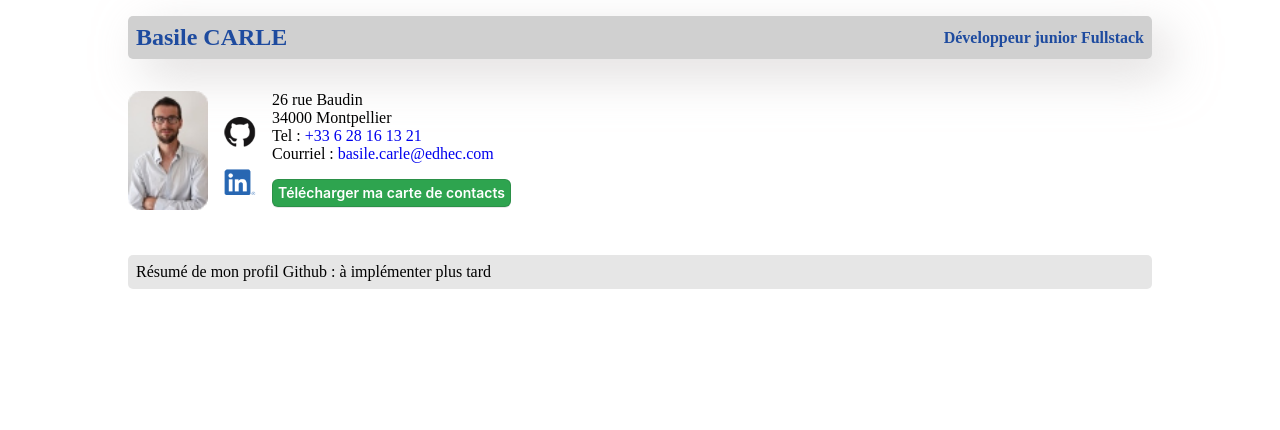
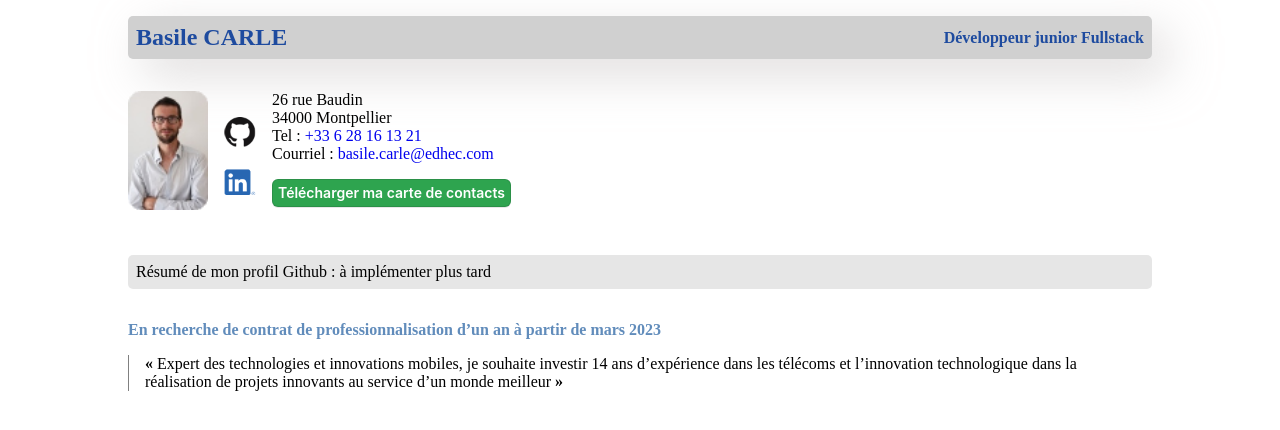
Before and after one commit to bebaile/CV-Basile-Carle, a React (Vite) app in the folder frontend/: page / in a window 1280 px wide. Shown: the top 430 px of the page. Built offline with nearby package versions, Linux system fonts and the light colour scheme.

Commit message:
rédaction objectif professionel

```diff
--- a/frontend/src/App.css
+++ b/frontend/src/App.css
@@ -133,3 +133,24 @@
   border-radius: 5px;
   box-shadow: -1rem -1rem -1rem hsla(0, 0%, 50%, 0.284);
 }
+
+/* -------- */
+
+.professional-objectives {
+  width: clamp(375px, 1024px, 100vw - 1rem);
+  min-width: 375px - 1rem;
+  max-width: 1024px;
+  margin: 1rem;
+}
+
+.professional-objectives h1 {
+  color: #618cbb;
+  font-weight: bold;
+  font-size: medium;
+  margin: 0 0 1rem 0;
+}
+
+.objectives {
+  padding: 0 1rem;
+  border-left: 1px solid gray;
+}
--- a/frontend/src/App.jsx
+++ b/frontend/src/App.jsx
@@ -2,6 +2,7 @@ import React from "react";
 import Navbar from "@components/Navbar";
 import GeneralInfo from "@components/GeneralInfo";
 import GithubSummary from "@components/GithubSummary";
+import ProfessionalObjectives from "@components/ProfessionalObjectives";
 import "./App.css";
 
 function App() {
@@ -10,6 +11,7 @@ function App() {
       <Navbar />
       <GeneralInfo />
       <GithubSummary />
+      <ProfessionalObjectives />
     </div>
   );
 }
--- /dev/null
+++ b/frontend/src/components/ProfessionalObjectives.jsx
@@ -0,0 +1,22 @@
+import React from "react";
+
+function ProfessionalObjectives() {
+  return (
+    <div className="container">
+      <div className="professional-objectives">
+        <h1>
+          En recherche de contrat de professionnalisation d’un an à partir de
+          mars 2023
+        </h1>
+        <p className="objectives">
+          <strong>«</strong> Expert des technologies et innovations mobiles, je
+          souhaite investir 14 ans d’expérience dans les télécoms et
+          l’innovation technologique dans la réalisation de projets innovants au
+          service d’un monde meilleur <strong>»</strong>
+        </p>
+      </div>
+    </div>
+  );
+}
+
+export default ProfessionalObjectives;
```
